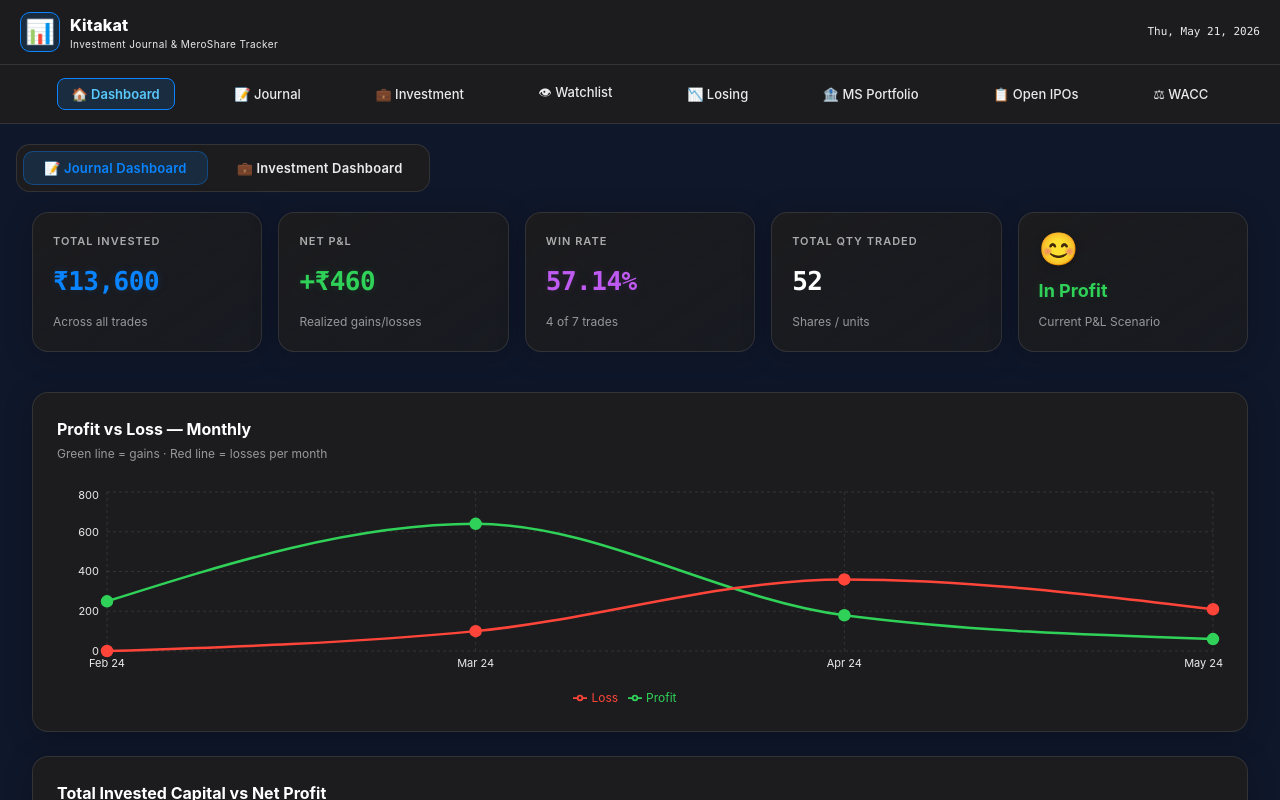
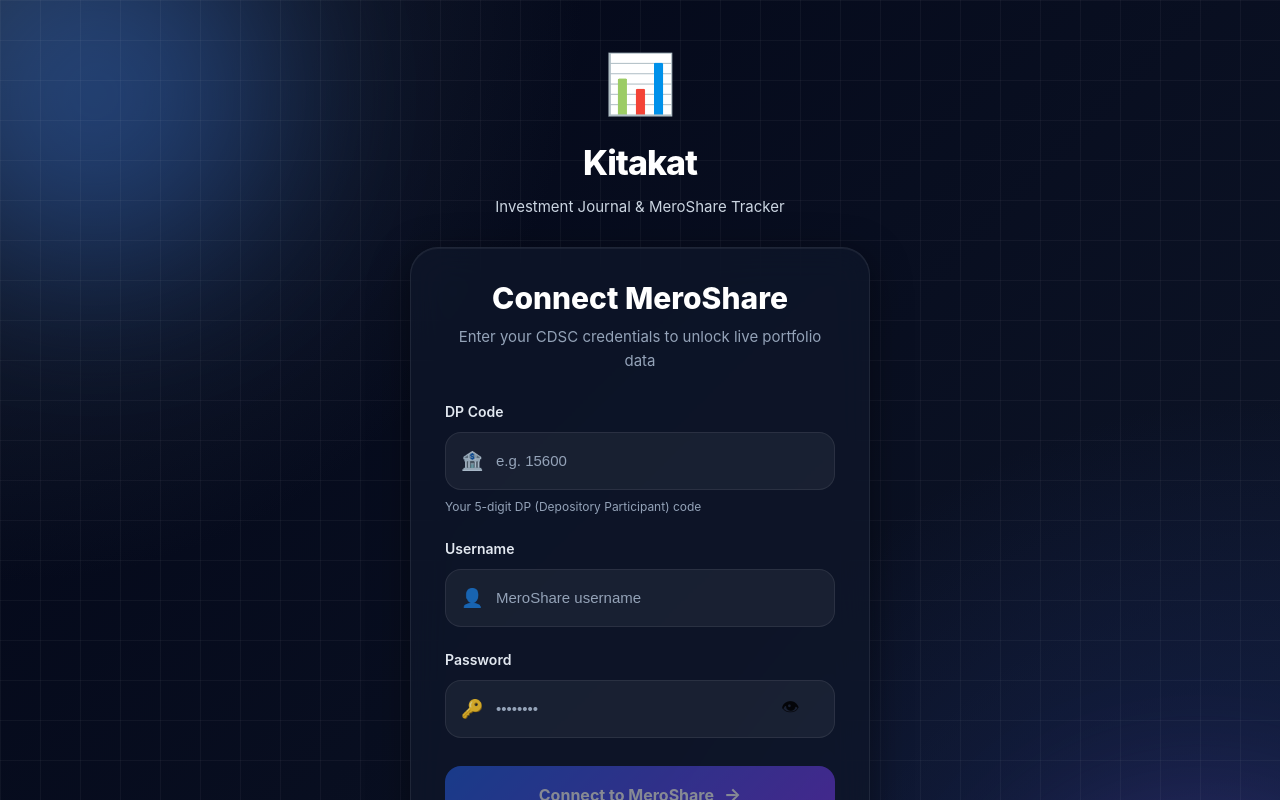
Before and after one commit to krijanmachamasi777/Version_3, a React (Vite) app in the folder frontend/: page / in a window 1280 px wide. Shown: the top 800 px of the page. Built offline with nearby package versions, Linux system fonts and the light colour scheme.

Commit message:
login page added .

```diff
--- a/frontend/src/App.jsx
+++ b/frontend/src/App.jsx
@@ -69,7 +69,7 @@
   const isMsTab = tab.startsWith("ms-");
   const showFAB = !isMsTab && tab !== "dashboard" && tab !== "losing";
 
-  // if (!isLoggedIn) return <LoginPage />;
+  if (!isLoggedIn) return <LoginPage />;
 
   return (
     <>
```
